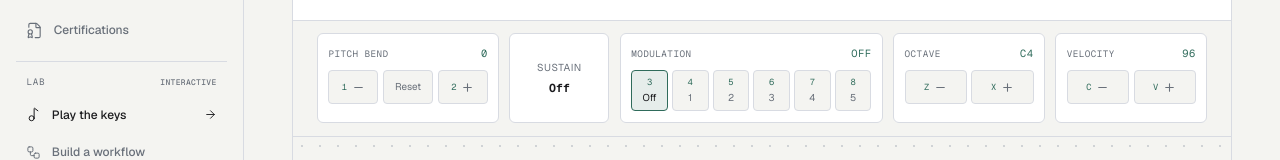
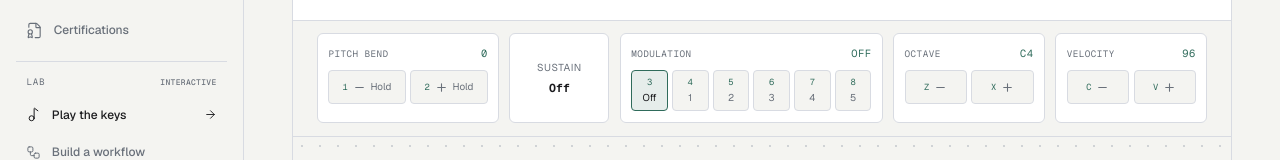
Before and after one commit to SphinxyNine/2026-Portfolio, a Next.js app: page /lab/piano in a window 1280 px wide. Shown: the part 365-525 px from the top of the page. Built offline with nearby package versions, Linux system fonts and the light colour scheme.

Commit message:
Make piano pitch bend momentary

```diff
--- a/app/globals.css
+++ b/app/globals.css
@@ -381,6 +381,7 @@
   .performance-actions { display: flex; gap: 0.3rem; }
   .performance-actions button, .modulation-actions button { display: inline-flex; min-height: 34px; flex: 1; align-items: center; justify-content: center; gap: 0.3rem; border: 1px solid var(--line); border-radius: 4px; background: var(--bg); color: var(--muted); font-size: 0.62rem; }
   .performance-actions button:hover:not(:disabled), .modulation-actions button:hover { border-color: var(--line-bright); color: var(--text); }
+  .performance-actions button[aria-pressed="true"] { border-color: var(--brand-jade); background: color-mix(in srgb, var(--brand-jade) 12%, var(--surface)); color: var(--text); }
   .performance-actions button:disabled { cursor: not-allowed; opacity: .35; }
   .performance-actions kbd, .modulation-actions kbd { color: var(--brand-jade); font-family: var(--font-geist-mono), monospace; font-size: 0.55rem; }
   .modulation-actions { display: grid; grid-template-columns: repeat(6, minmax(0, 1fr)); gap: 0.25rem; }
--- a/components/pocket-piano.tsx
+++ b/components/pocket-piano.tsx
@@ -58,6 +58,7 @@ export function PocketPiano() {
   const contextRef = useRef<AudioContext | null>(null);
   const voicesRef = useRef<Map<number, Voice>>(new Map());
   const sustainRef = useRef(false);
+  const heldPitchKeysRef = useRef<Set<string>>(new Set());
   const heldNotesRef = useRef<Set<number>>(new Set());
   const sustainedNotesRef = useRef<Set<number>>(new Set());
   const whiteNotes = useMemo(() => notes.filter((note) => !note.accidental), []);
@@ -182,10 +183,12 @@ export function PocketPiano() {
     setPitchBend(value);
     const now = contextRef.current?.currentTime ?? 0;
     voicesRef.current.forEach((voice) => {
-      voice.oscillators[0].detune.setValueAtTime(value * 100, now);
-      voice.oscillators[1].detune.setValueAtTime((value * 100) + 3, now);
+      voice.oscillators[0].detune.cancelScheduledValues(now);
+      voice.oscillators[1].detune.cancelScheduledValues(now);
+      voice.oscillators[0].detune.linearRampToValueAtTime(value * 100, now + 0.08);
+      voice.oscillators[1].detune.linearRampToValueAtTime((value * 100) + 3, now + 0.08);
     });
-    setLastPlayed(`Pitch bend ${value > 0 ? '+' : ''}${value} semitone${Math.abs(value) === 1 ? '' : 's'}`);
+    setLastPlayed(value === 0 ? 'Pitch returned to center' : `Pitch bending ${value > 0 ? 'up' : 'down'} · release to center`);
   }, []);
 
   const updateModulation = useCallback((next: number) => {
@@ -222,8 +225,10 @@ export function PocketPiano() {
       }
 
       const command = event.code;
-      if (command === 'Digit1') updatePitchBend(pitchBend - 1);
-      else if (command === 'Digit2') updatePitchBend(pitchBend + 1);
+      if (command === 'Digit1' || command === 'Digit2') {
+        heldPitchKeysRef.current.add(command);
+        updatePitchBend(command === 'Digit1' ? -2 : 2);
+      }
       else if (command.startsWith('Digit') && Number(command.slice(5)) >= 3 && Number(command.slice(5)) <= 8) updateModulation(Number(command.slice(5)) - 3);
       else if (command === 'KeyZ') shiftOctave(octave - 1);
       else if (command === 'KeyX') shiftOctave(octave + 1);
@@ -234,22 +239,37 @@ export function PocketPiano() {
     }
 
     function keyUp(event: KeyboardEvent) {
+      if (event.code === 'Digit1' || event.code === 'Digit2') {
+        heldPitchKeysRef.current.delete(event.code);
+        const remaining = heldPitchKeysRef.current.has('Digit2') ? 2 : heldPitchKeysRef.current.has('Digit1') ? -2 : 0;
+        updatePitchBend(remaining);
+        event.preventDefault();
+        return;
+      }
+
       const note = keyMap.get(event.key.toLowerCase());
       if (!note) return;
       event.preventDefault();
       stopNote(note);
     }
 
+    function windowBlur() {
+      heldPitchKeysRef.current.clear();
+      updatePitchBend(0);
+      stopAllNotes();
+    }
+
     window.addEventListener('keydown', keyDown);
     window.addEventListener('keyup', keyUp);
-    window.addEventListener('blur', stopAllNotes);
+    window.addEventListener('blur', windowBlur);
     return () => {
       window.removeEventListener('keydown', keyDown);
       window.removeEventListener('keyup', keyUp);
-      window.removeEventListener('blur', stopAllNotes);
-      stopAllNotes();
+      window.removeEventListener('blur', windowBlur);
     };
-  }, [octave, pitchBend, shiftOctave, startNote, stopAllNotes, stopNote, updateModulation, updatePitchBend, updateVelocity, velocity]);
+  }, [octave, shiftOctave, startNote, stopAllNotes, stopNote, updateModulation, updatePitchBend, updateVelocity, velocity]);
+
+  useEffect(() => () => stopAllNotes(), [stopAllNotes]);
 
   function pressNote(event: ReactPointerEvent<HTMLButtonElement>, note: PianoNote) {
     event.preventDefault();
@@ -268,6 +288,25 @@ export function PocketPiano() {
       // The pointer may already have been released by the browser.
     }
     stopNote(note);
+  }
+
+  function pressPitch(event: ReactPointerEvent<HTMLButtonElement>, amount: -2 | 2) {
+    event.preventDefault();
+    try {
+      event.currentTarget.setPointerCapture(event.pointerId);
+    } catch {
+      // Synthetic pointer events may not create a capturable pointer session.
+    }
+    updatePitchBend(amount);
+  }
+
+  function releasePitch(event: ReactPointerEvent<HTMLButtonElement>) {
+    try {
+      if (event.currentTarget.hasPointerCapture(event.pointerId)) event.currentTarget.releasePointerCapture(event.pointerId);
+    } catch {
+      // The pointer may already have been released by the browser.
+    }
+    updatePitchBend(0);
   }
 
   function keyButton(note: PianoNote, className: string, style?: CSSProperties) {
@@ -317,9 +356,8 @@ export function PocketPiano() {
         <div className="performance-group performance-pitch" role="group" aria-label="Pitch bend">
           <div className="performance-heading"><span>Pitch bend</span><output>{pitchBend > 0 ? '+' : ''}{pitchBend}</output></div>
           <div className="performance-actions">
-            <button type="button" disabled={pitchBend === -2} data-sound-control onClick={() => updatePitchBend(pitchBend - 1)}><kbd>1</kbd><Minus size={13} aria-hidden="true" /><span className="control-label">Lower pitch</span></button>
-            <button type="button" data-sound-control onClick={() => updatePitchBend(0)}><span>Reset</span></button>
-            <button type="button" disabled={pitchBend === 2} data-sound-control onClick={() => updatePitchBend(pitchBend + 1)}><kbd>2</kbd><Plus size={13} aria-hidden="true" /><span className="control-label">Raise pitch</span></button>
+            <button type="button" aria-pressed={pitchBend === -2} data-sound-control onPointerDown={(event) => pressPitch(event, -2)} onPointerUp={releasePitch} onPointerCancel={releasePitch}><kbd>1</kbd><Minus size={13} aria-hidden="true" /><span>Hold</span><span className="control-label">to bend pitch down</span></button>
+            <button type="button" aria-pressed={pitchBend === 2} data-sound-control onPointerDown={(event) => pressPitch(event, 2)} onPointerUp={releasePitch} onPointerCancel={releasePitch}><kbd>2</kbd><Plus size={13} aria-hidden="true" /><span>Hold</span><span className="control-label">to bend pitch up</span></button>
           </div>
         </div>
 
```
